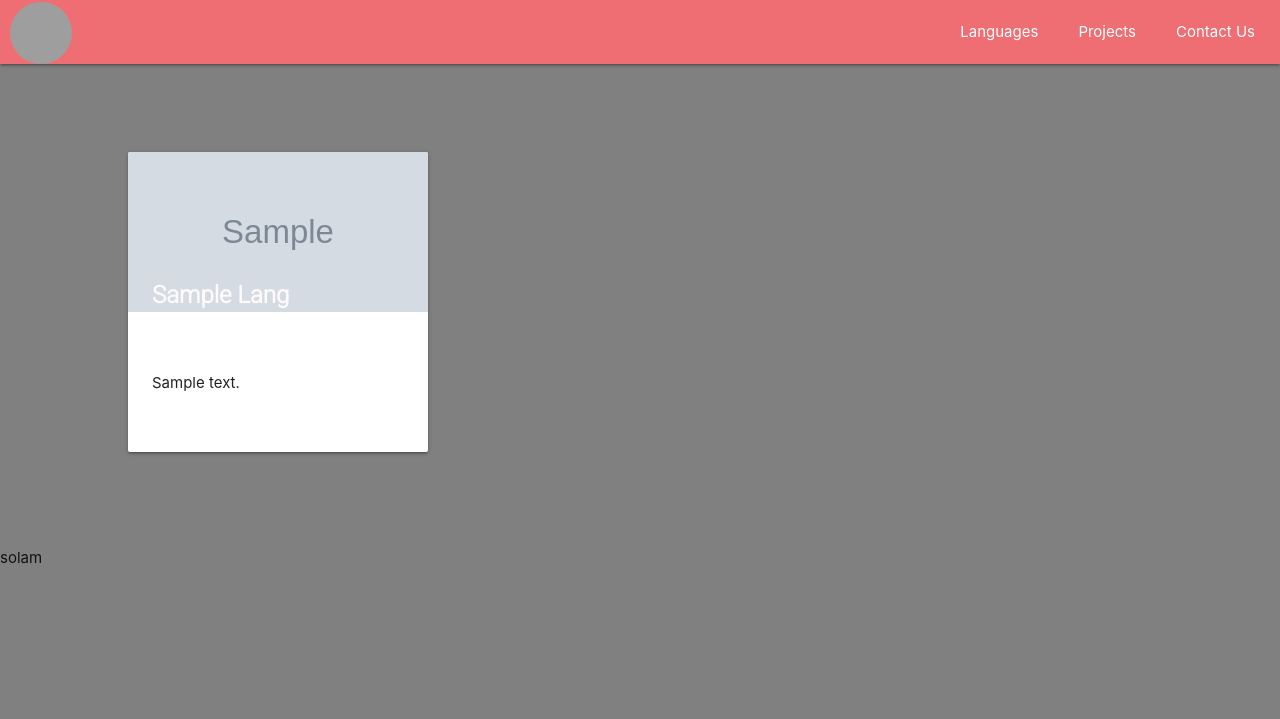
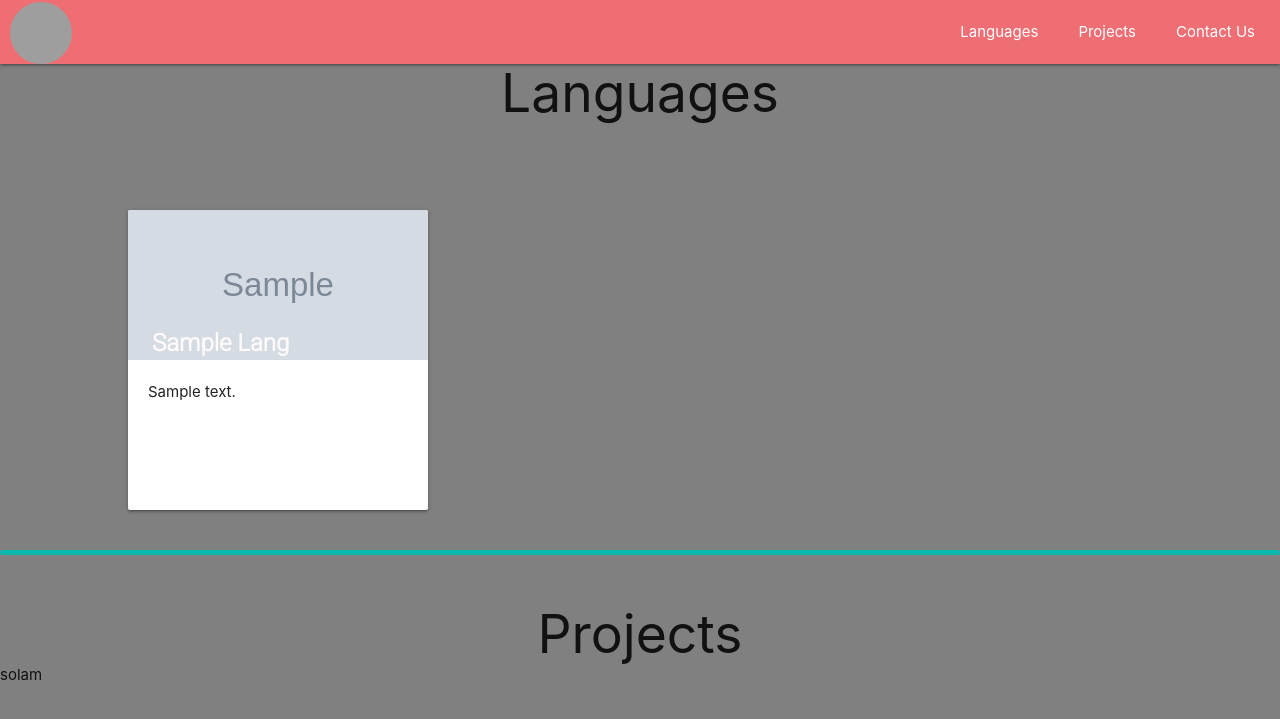
Before and after one commit to SadraTghvi/profilio, a Django app: page / in a window 1280 px wide. Shown: the top 719 px of the page. Run offline with Django 3.2, Linux system fonts and the light colour scheme; tables that the repository leaves empty hold one stand-in row (values such as "Sample post"); grey boxes marked "Sample" are stand-in pictures; grey boxes are pictures that could not be loaded.

Commit message:
added some tags and some debugging party

```diff
--- a/base/templates/pages/index.html
+++ b/base/templates/pages/index.html
@@ -13,20 +13,22 @@
       </ul>
     </div>
   </nav>
+  <h2 class="langs">Languages</h2>
   <div id="cards">
     {% for item in items %}
-      <div style="overflow: hidden;" class="card">
-        <div class="card-image">
-          <img style="width: 300px; height: 160px;" class="img" src="{{item.image}}">
-          <span class="card_title">{{item.title | title}}</span>
-        </div>
-        <div class="card-content">
-          <div >{{item.description}}
-          </div>
-        </div>
+      <div div class="card">
+      <div class="card-image">
+      <img src="static/img/{{item.image}}">
+      <span class="card_title">{{item.title | title}}</span>
       </div>
-    {% endfor %}
+      <div  class="card_content">
+      <p>{{item.description}}</p>
+      </div>
+      </div>
+      {% endfor %}
   </div>
+      <div class="line"></div>
+    <h2 class="langs">Projects</h2>
   {% for project in projects %}
   solam
   {% endfor %}
```
